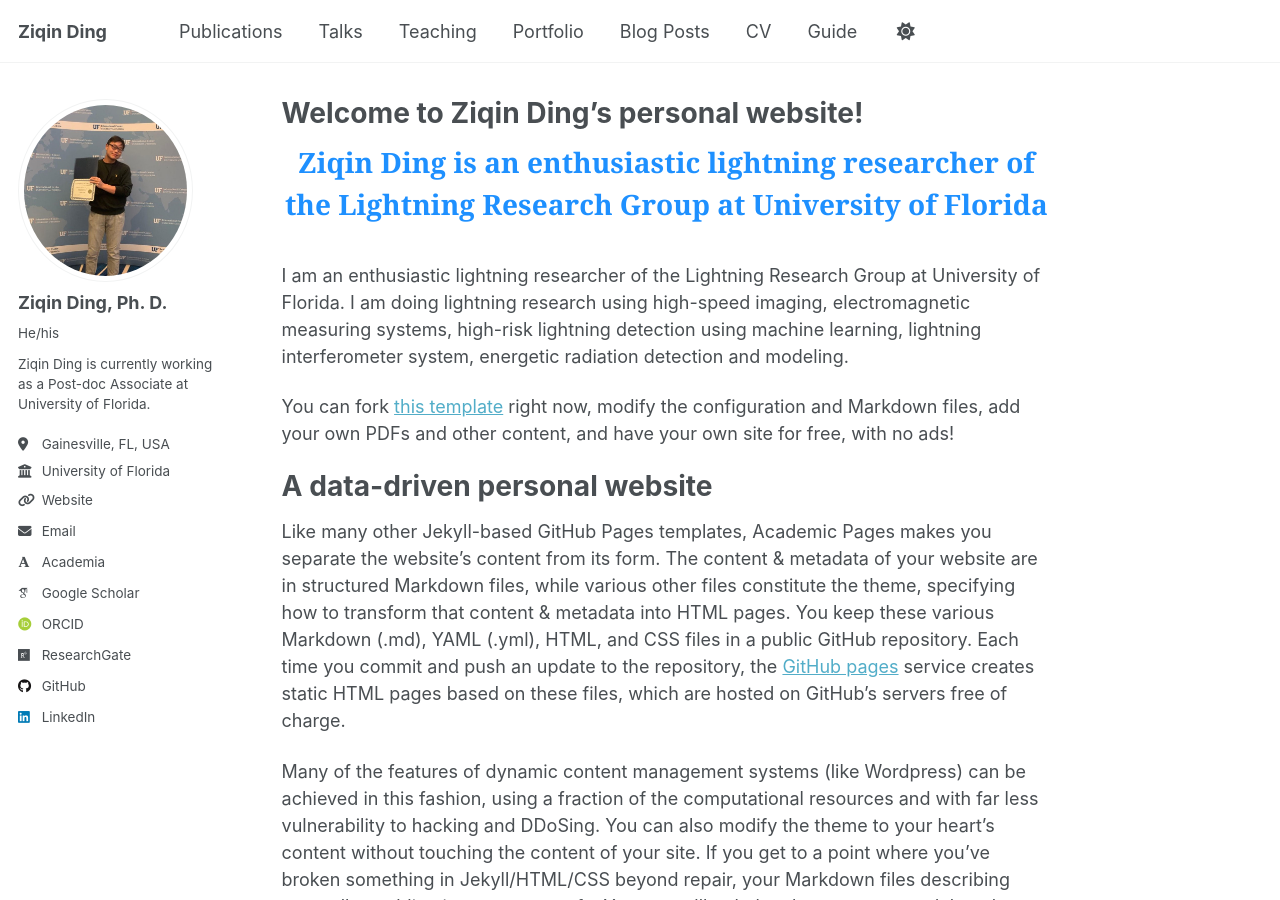
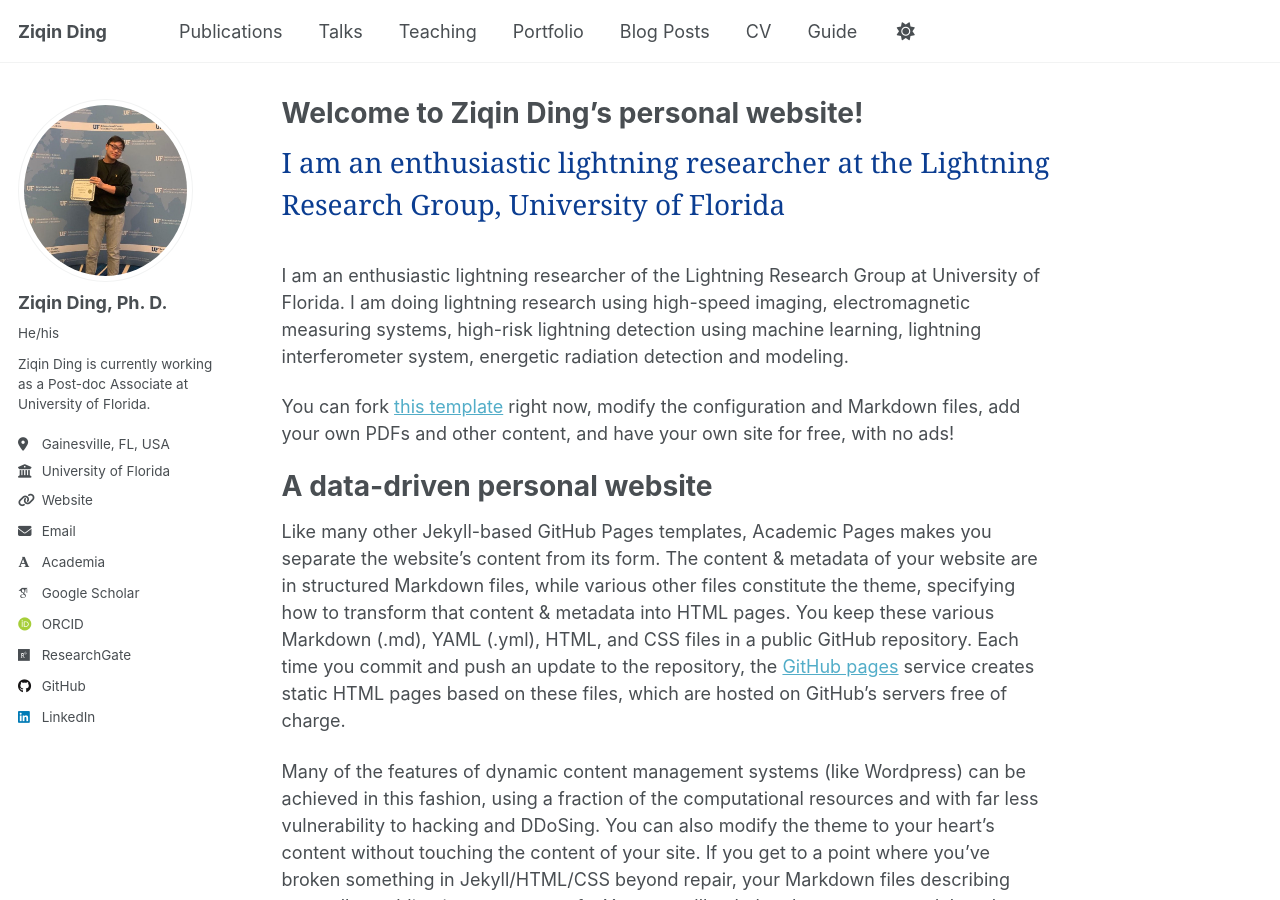
Before and after one commit to Jessethreon/Personal_webpage, a Jekyll site: the page built from _pages/about.md, in a window 1280 px wide and 900 px high. Built offline with Jekyll 4.4.1, drawn with Linux system fonts in a browser that asks for light colours; some web fonts are replaced; a script that is not in the unit is left out.

Commit message:
Update about.md

```diff
--- a/_pages/about.md
+++ b/_pages/about.md
@@ -7,8 +7,8 @@ redirect_from:
   - /about.html
 ---
 
-<p style="color:#1e90ff; font-size:28px; font-family:Georgia, serif; font-weight:bold; text-align:center;">
-Ziqin Ding is an enthusiastic lightning researcher of the Lightning Research Group at University of Florida
+<p style="color:#0B3D91; font-size:28px; font-family:Georgia, serif; text-align:left;">
+I am an enthusiastic lightning researcher at the Lightning Research Group, University of Florida
 </p>
 
 
```
